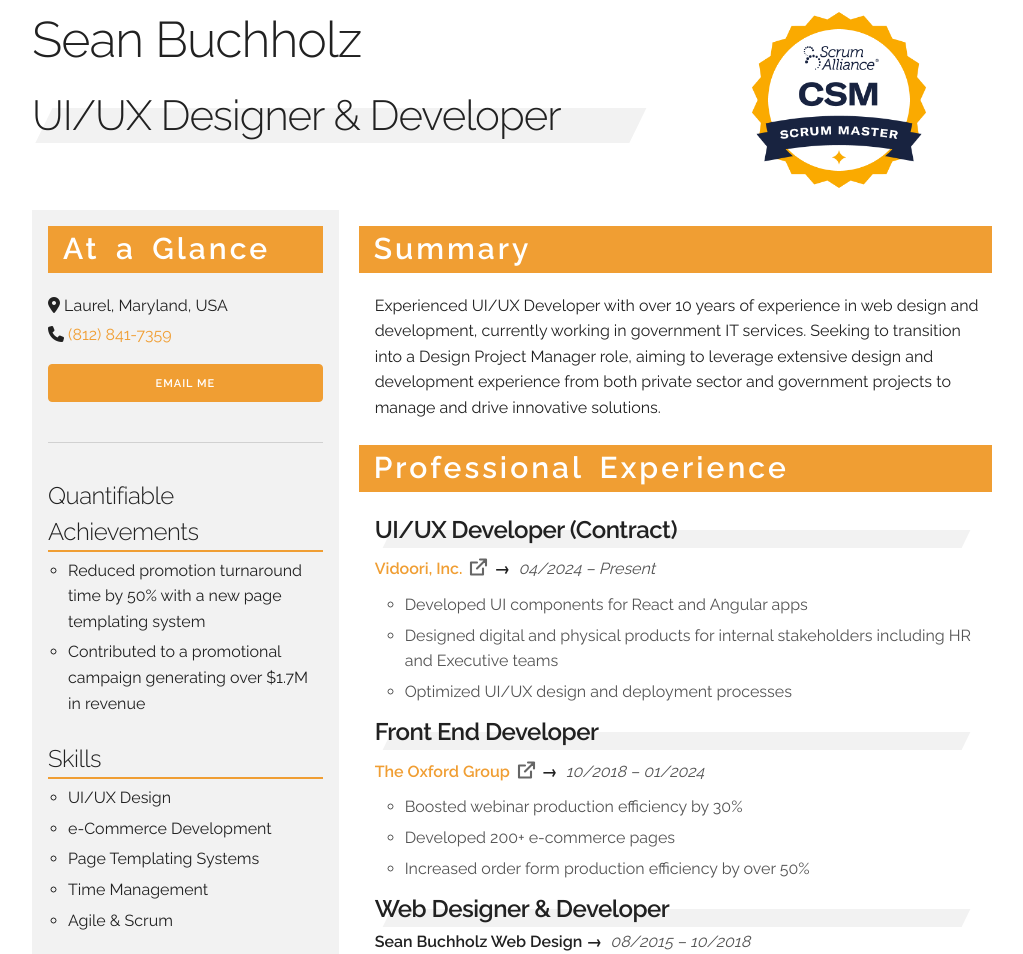
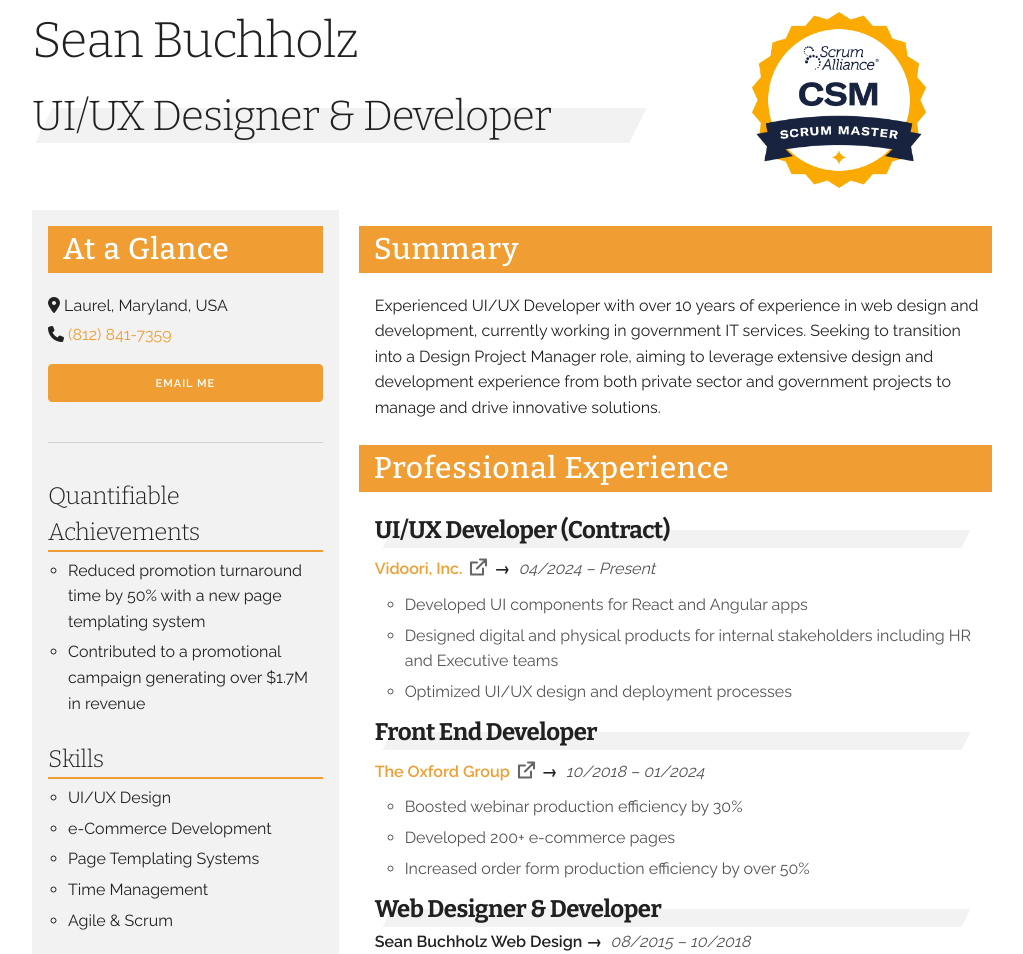
Before and after one commit to seanbuchholz/seanbuchholz.github.io, a plain HTML site: page index.html in a window 1280 px wide. Shown: the top 954 px of the page, without its empty margins (128-1151 px from the left). Drawn offline with nearby package versions, Linux system fonts and the light colour scheme.

Commit message:
Add heading font

```diff
--- a/css/custom.css
+++ b/css/custom.css
@@ -23,6 +23,15 @@ html {
   --accent-hue: 34;
 }
 
+h1,
+h2,
+h3,
+h4,
+h5,
+h6 {
+  font-family: "Bitter", serif;
+}
+
 /* CUSTOM STYLES */
 
 .resume {
@@ -45,10 +54,10 @@ html {
   transform: skew(-26deg);
 }
 h4 {
-  letter-spacing: 0.1em;
-  word-spacing: 0.2em;
+  letter-spacing: 0.025em;
+  word-spacing: 0.025em;
   color: white;
-  font-weight: 700;
+  font-weight: 500;
   background-color: var(--accent-color);
   padding: 0.1em 0.5em;
 }
--- a/index.html
+++ b/index.html
@@ -20,6 +20,10 @@
   <link rel="stylesheet" href="https://cdnjs.cloudflare.com/ajax/libs/font-awesome/6.6.0/css/all.min.css"
     integrity="sha512-Kc323vGBEqzTmouAECnVceyQqyqdsSiqLQISBL29aUW4U/M7pSPA/gEUZQqv1cwx4OnYxTxve5UMg5GT6L4JJg=="
     crossorigin="anonymous" referrerpolicy="no-referrer" />
+  <link rel="preconnect" href="https://fonts.googleapis.com">
+  <link rel="preconnect" href="https://fonts.gstatic.com" crossorigin>
+  <link href="https://fonts.googleapis.com/css2?family=Bitter:ital,wght@0,100..900;1,100..900&display=swap"
+    rel="stylesheet">
 
   <!-- CSS
   –––––––––––––––––––––––––––––––––––––––––––––––––– -->
```
